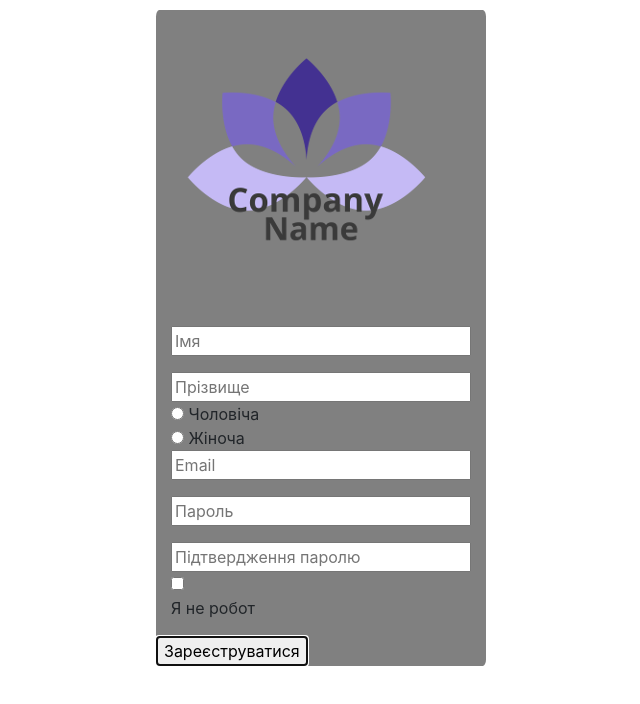
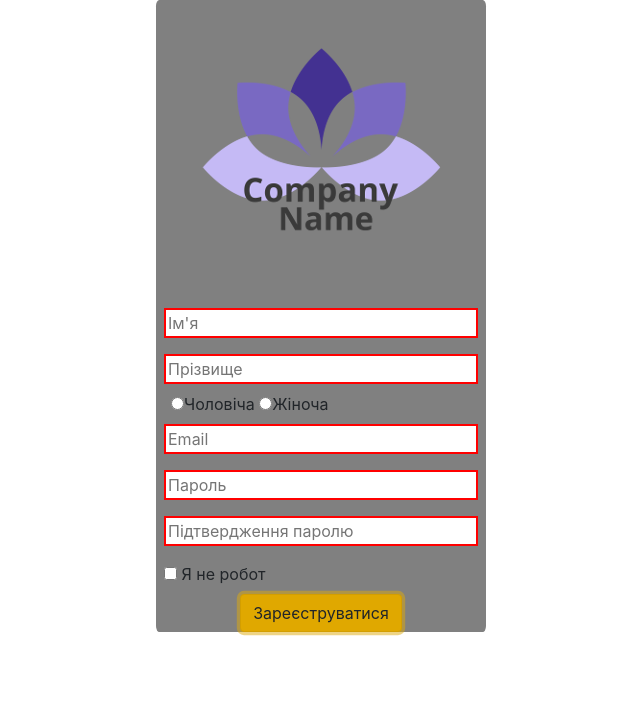
Before and after one commit to andrewletskalyuk/JS_Programming-is-my-Bread-and-Butter, a plain HTML site: page 05_JS_practice/index.html in a window 1280 px wide. Both pictures are taken after a click on the button "Зареєструватися". Shown: the whole page, without its empty margins (319-959 px from the left). Drawn offline with Linux system fonts and the light colour scheme.

Commit message:
26.06. WindowOfRegistration HW

```diff
--- a/05_JS_practice/css/styleTask.css
+++ b/05_JS_practice/css/styleTask.css
@@ -1,15 +1,19 @@
 .firstContainer{
     background-color: grey;
     border-radius: 1%;
-    margin: 10px auto;
+    margin: 0 auto;
     width: 330px;
+    height: auto;
 }
 
 .input100{
-    width: 300px;
-    margin-left: 15px;
+    width: 100%;
 }
 
 .buttonOn{
     background-color: black;
 }
+
+.redBorder{
+    border: 2px solid red;
+}
--- a/05_JS_practice/index.html
+++ b/05_JS_practice/index.html
@@ -11,27 +11,35 @@
 
 <body>
     <div class="firstContainer">
-        <img src="form/logo.png" alt="">
-        <p></p>
-        <input class="input100 userName" type="text" name="name" placeholder="Імя">
-        <p></p>
-        <input class="input100 userSerName" type="text" name="surname" placeholder="Прізвище">
-        <div class="input100">
-            <input type="radio" title="Чоловіча">
-            Чоловіча<br>
-            <input type="radio" title="Чоловіча">
-            Жіноча
+        <div class="container">
+            <img src="form/logo.png" alt="">
         </div>
-        <input class="input100" type="text" name="email" placeholder="Email">
-        <p></p>
-        <input class="input100" type="password" name="pass" placeholder="Пароль">
-        <p></p>
-        <input class="input100" type="password" name="pass" placeholder="Підтвердження паролю">
-        <div class="input100">
+        <div class="container">
+            <div class="row">
+                <input class="m-2 input100 userName" type="text" name="name" placeholder="Ім'я">
+                <input class="m-2 input100 userSerName" type="text" name="surname" placeholder="Прізвище">
+            </div>
+        </div>
+        <div class="container">
+            <div class="">
+                <input type="radio" name="sex" title="Чоловіча" id="male"><span>Чоловіча</span>
+                <input type="radio" name="sex" title="Жіноча" id="female"><span>Жіноча</span>
+            </div>
+        </div>
+        <div class="container">
+            <div class="row">
+                <input class="m-2 input100" type="text" name="email" placeholder="Email">
+                <input class="m-2 input100" type="password" name="pass" placeholder="Пароль">
+                <input class="m-2 input100" type="password" name="pass" placeholder="Підтвердження паролю">
+            </div>
+        </div>
+        <div class="m-2">
             <input type="checkbox" class="checkBoxInput" label="Я не робот">
-            <p>Я не робот</p>
+            <span> Я не робот</span>
         </div>
-        <button class="buttonInput">Зареєструватися</button>
+        <div class="container text-center">
+            <button type="button" class="btn btn-warning">Зареєструватися</button>
+        </div>
     </div>
 
     <script src="js/scriptPractice.js"></script>
--- a/05_JS_practice/js/scriptPractice.js
+++ b/05_JS_practice/js/scriptPractice.js
@@ -1,4 +1,4 @@
-let buttonWork = document.querySelector(".buttonInput");
+/* let buttonWork = document.querySelector(".buttonInput");
 buttonWork.disable = true;
 
 let ourcheckBox = document.querySelector('input[type="checkbox"]');
@@ -9,3 +9,46 @@ document.querySelector(".checkBoxInput").addEventListener("click", function(){
     console.log(buttonWork);
     buttonWork.classList.add("buttonOn");
 });
+ */
+
+let buttonZ = document.querySelector("button");
+console.log(buttonZ);
+document.querySelector("button").onclick = () => {
+    let inputData = document.querySelectorAll(".input100");
+    console.log(inputData.length + " кількість полів для вводу ");
+    for (let index = 0; index < inputData.length; index++) {
+        if (inputData[index].value == "") {
+            inputData[index].classList.add("redBorder")
+        }
+        if (inputData[index].value != "") {
+            inputData[index].classList.remove("redBorder")
+        }
+    }
+    CheckRadioAndCheckBox();
+}
+function CheckRadioAndCheckBox() {
+    const radoiB = document.querySelectorAll('input[name="sex"]');
+    console.log(radoiB.length + " наші радіобатони")
+    let countR = 0;
+    radoiB.forEach(element => {
+        if (element.checked) {
+            countR++;
+        }
+    });
+    console.log(countR + " це рахувальник для радіобутонів")
+    if (countR == 0) {
+        alert("Виберіть стать")
+    } else {
+        countR = 0;
+    }
+    if(document.querySelector('input[type="checkbox"]').checked!=true)
+    {
+        alert("Ти груСТний Робот іди в поле - заповнюй пробіли в лісі")
+    }
+
+    let passWords = document.querySelectorAll('input[type="password"]');
+    console.log(passWords.length + " кількість контейнерів password")
+    if (passWords[0].value != passWords[1].value) {
+        alert("Паролі не співпадають")
+    }
+}
```
